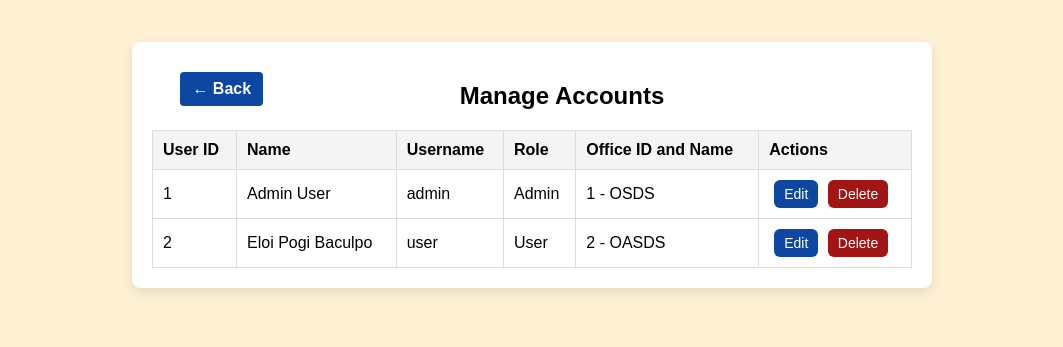
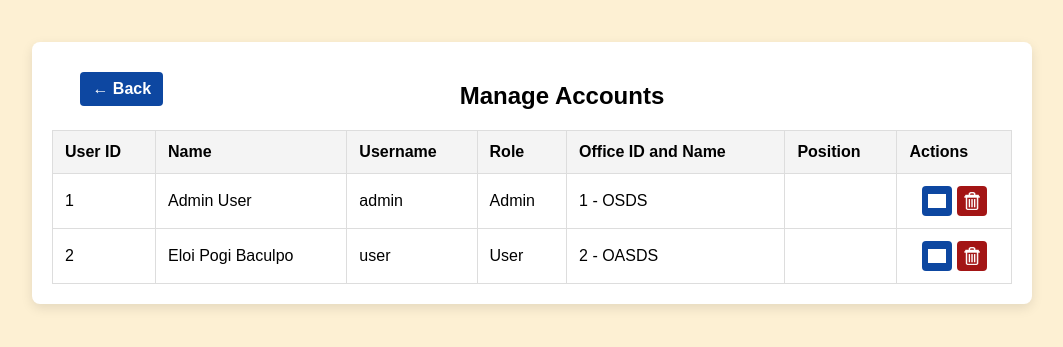
Before and after one commit to neqqlcs/DepEdBAC-TS-v15, a PHP site: page /manage_accounts.php in a window 1280 px wide. Shown: the part 58-405 px from the top of the page, without its empty margins (108-1171 px from the left). Run offline with PHP 8.4, Linux system fonts and the light colour scheme; a user stored in the database is signed in; data comes from the database, SQL or seed files in the repository; grey boxes are pictures that could not be loaded.

Commit message:
Add files via upload

```diff
--- a/assets/css/manage_account.css
+++ b/assets/css/manage_account.css
@@ -1,6 +1,6 @@
 /* Base styles for the accounts container */
         .accounts-container {
-            max-width: 800px;
+            max-width: 1000px;
             margin: 40px auto;
             background: #fff;
             padding: 20px;
@@ -20,7 +20,7 @@
 
         .accounts-container th,
         .accounts-container td {
-            padding: 10px;
+            padding: 12px;
             border: 1px solid #ddd;
             text-align: left;
         }
@@ -205,3 +205,45 @@
         .account-delete-btn:hover {
             background: #e66f6f;
         }
+
+        /* Icon button styles */
+        .action-buttons {
+            display: flex;
+            justify-content: center;
+            gap: 5px;
+        }
+
+        .icon-btn {
+            display: inline-flex;
+            align-items: center;
+            justify-content: center;
+            width: 30px;
+            height: 30px;
+            padding: 0;
+            border-radius: 4px;
+            margin: 0;
+            border: none;
+            overflow: hidden;
+        }
+
+        .edit-btn.icon-btn {
+            background-color: #0d47a1;
+        }
+
+        .account-delete-btn.icon-btn {
+            background-color: #a31515;
+        }
+
+        .action-icon {
+            width: 18px;
+            height: 18px;
+            object-fit: contain;
+            filter: brightness(0) invert(1); /* Make icons white */
+        }
+
+        /* Ensure proper spacing between icon buttons on mobile */
+        @media (max-width: 500px) {
+            .icon-btn {
+                margin: 3px;
+            }
+        }
--- a/manage_accounts.php
+++ b/manage_accounts.php
@@ -123,6 +123,7 @@ $accounts = $stmt->fetchAll();
                     <th>Username</th>
                     <th>Role</th>
                     <th>Office ID and Name</th>
+                    <th>Position</th>
                     <th>Actions</th>
                 </tr>
             </thead>
@@ -134,9 +135,16 @@ $accounts = $stmt->fetchAll();
                         <td data-label="Username"><?php echo htmlspecialchars($account['username']); ?></td>
                         <td data-label="Role"><?php echo ($account['admin'] == 1) ? "Admin" : "User"; ?></td>
                         <td data-label="Office"><?php echo htmlspecialchars($account['officeID'] . ' - ' . ($account['officename'] ?? "")); ?></td>
+                        <td data-label="Position"><?php echo htmlspecialchars($account['position'] ?? ""); ?></td>
                         <td data-label="Actions">
-                            <button class="edit-btn" data-id="<?php echo $account['userID']; ?>">Edit</button>
-                            <button class="account-delete-btn" data-id="<?php echo $account['userID']; ?>">Delete</button>
+                            <div class="action-buttons">
+                                <button class="edit-btn icon-btn" data-id="<?php echo $account['userID']; ?>">
+                                    <img src="assets/images/Edit_icon.png" alt="Edit" class="action-icon" width:24px;height:24px;>
+                                </button>
+                                <button class="account-delete-btn icon-btn" data-id="<?php echo $account['userID']; ?>">
+                                    <img src="assets/images/delete_icon.png" alt="Delete" class="action-icon" width:24px;height:24px;>
+                                </button>
+                            </div>
                         </td>
                     </tr>
                 <?php endforeach; ?>
@@ -208,6 +216,7 @@ $accounts = $stmt->fetchAll();
                     const username = row.querySelector('[data-label="Username"]').textContent.trim();
                     const role = row.querySelector('[data-label="Role"]').textContent.trim();
                     const office = row.querySelector('[data-label="Office"]').textContent.trim();
+                    const position = row.querySelector('[data-label="Position"]').textContent.trim();
 
                     // Populate the form fields
                     document.getElementById('editUserID').value = userID;
@@ -217,7 +226,7 @@ $accounts = $stmt->fetchAll();
                     document.getElementById('editUsername').value = username;
                     document.getElementById('editPassword').value = "";
                     document.getElementById('editAdmin').checked = (role === "Admin");
-                    document.getElementById('editPosition').value = "";
+                    document.getElementById('editPosition').value = position;
 
                     // Set the selected option for the office dropdown
                     const editOfficeSelect = document.getElementById('editOffice');
--- a/statistics.php
+++ b/statistics.php
@@ -1,5 +1,8 @@
 <?php
-session_start();
+// Start the session if it hasn't been started yet
+if (session_status() == PHP_SESSION_NONE) {
+    session_start();
+}
 require 'config.php'; // Ensure your PDO connection is set up correctly
 require_once 'url_helper.php';
 
```
